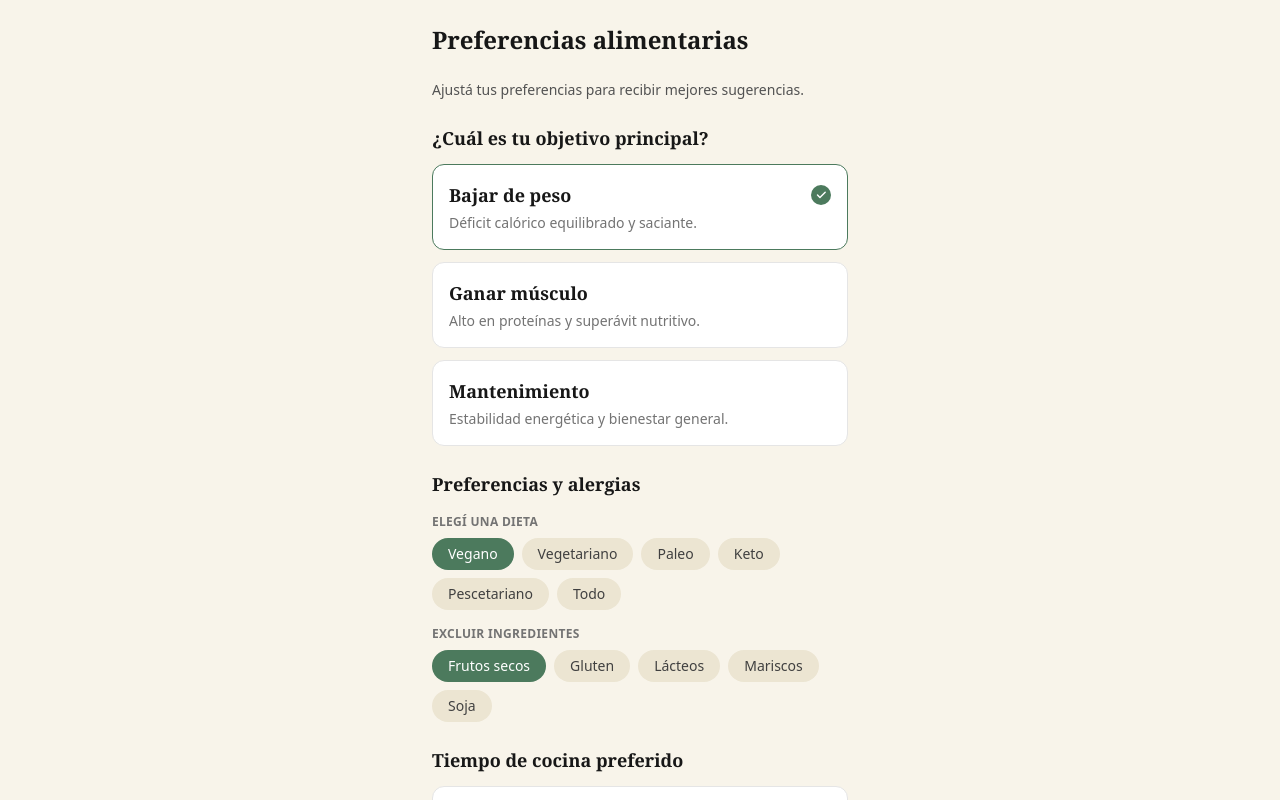
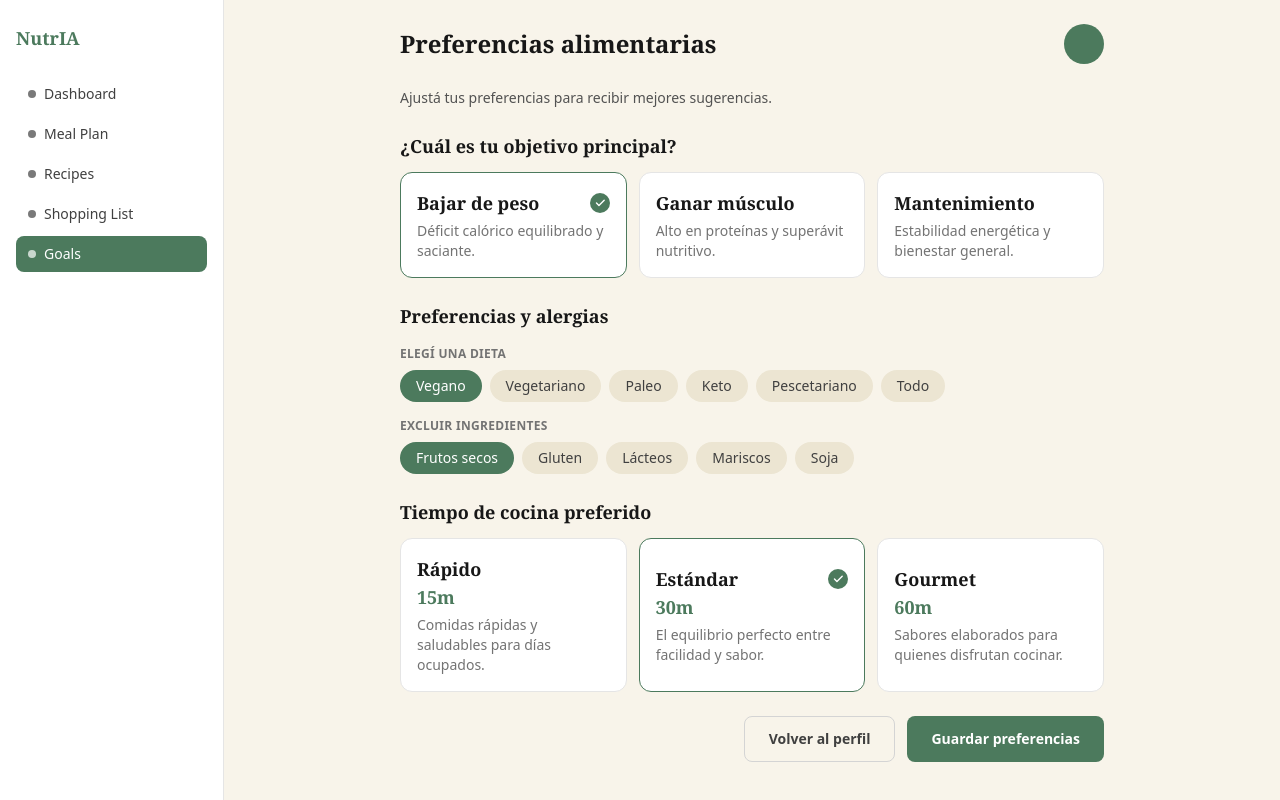
Before and after one commit to nutria-lab/nutria-lab-II, a React (Vite) app in the folder apps/web/: page /goals in a window 1280 px wide. Shown: the top 800 px of the page. Built offline with nearby package versions, Linux system fonts and the light colour scheme.

Commit message:
Implementación pantalla web de preferencias de usuario

```diff
--- a/apps/web/package.json
+++ b/apps/web/package.json
@@ -14,6 +14,7 @@
     "@vitejs/plugin-react": "latest",
     "react": "latest",
     "react-dom": "latest",
+    "react-router-dom": "latest",
     "typescript": "latest",
     "vite": "latest"
   },
--- /dev/null
+++ b/apps/web/src/app/App.tsx
@@ -0,0 +1,19 @@
+import { Navigate, Route, Routes } from 'react-router-dom';
+import { AppLayout } from '../common/components/AppLayout';
+import { PlaceholderPage } from '../common/components/PlaceholderPage';
+import { PreferencesPage } from '../modules/profile/pages/PreferencesPage';
+
+export function App() {
+  return (
+    <AppLayout>
+      <Routes>
+        <Route path="/" element={<Navigate to="/goals" replace />} />
+        <Route path="/dashboard" element={<PlaceholderPage title="Dashboard" />} />
+        <Route path="/meal-plan" element={<PlaceholderPage title="Meal Plan" />} />
+        <Route path="/recipes" element={<PlaceholderPage title="Recipes" />} />
+        <Route path="/shopping-list" element={<PlaceholderPage title="Shopping List" />} />
+        <Route path="/goals" element={<PreferencesPage />} />
+      </Routes>
+    </AppLayout>
+  );
+}
--- /dev/null
+++ b/apps/web/src/common/components/AppLayout.tsx
@@ -0,0 +1,15 @@
+import type { ReactNode } from 'react';
+import { Sidebar } from './Sidebar';
+
+type AppLayoutProps = {
+  children: ReactNode;
+};
+
+export function AppLayout({ children }: AppLayoutProps) {
+  return (
+    <div className="flex min-h-screen bg-brand-cream">
+      <Sidebar />
+      <div className="flex-1">{children}</div>
+    </div>
+  );
+}
--- /dev/null
+++ b/apps/web/src/common/components/PlaceholderPage.tsx
@@ -0,0 +1,12 @@
+type PlaceholderPageProps = {
+  title: string;
+};
+
+export function PlaceholderPage({ title }: PlaceholderPageProps) {
+  return (
+    <main className="mx-auto max-w-3xl px-4 py-6 md:px-8">
+      <h1 className="font-serif text-2xl font-bold text-neutral-900">{title}</h1>
+      <p className="mt-2 text-sm text-neutral-500">Próximamente.</p>
+    </main>
+  );
+}
--- /dev/null
+++ b/apps/web/src/common/components/Sidebar.tsx
@@ -0,0 +1,33 @@
+import { NavLink } from 'react-router-dom';
+
+const NAV_ITEMS = [
+  { label: 'Dashboard', path: '/dashboard' },
+  { label: 'Meal Plan', path: '/meal-plan' },
+  { label: 'Recipes', path: '/recipes' },
+  { label: 'Shopping List', path: '/shopping-list' },
+  { label: 'Goals', path: '/goals' },
+];
+
+export function Sidebar() {
+  return (
+    <aside className="hidden w-56 shrink-0 border-r border-neutral-200 bg-white px-4 py-6 md:block">
+      <p className="mb-6 font-serif text-lg font-bold text-brand-green">NutrIA</p>
+      <nav className="space-y-1">
+        {NAV_ITEMS.map((item) => (
+          <NavLink
+            key={item.path}
+            to={item.path}
+            className={({ isActive }) =>
+              `flex items-center gap-2 rounded-lg px-3 py-2 text-sm font-medium transition-colors ${
+                isActive ? 'bg-brand-green text-white' : 'text-neutral-700 hover:bg-brand-cream-dark'
+              }`
+            }
+          >
+            <span className="h-2 w-2 shrink-0 rounded-full bg-current opacity-70" />
+            {item.label}
+          </NavLink>
+        ))}
+      </nav>
+    </aside>
+  );
+}
--- a/apps/web/src/main.tsx
+++ b/apps/web/src/main.tsx
@@ -1,10 +1,13 @@
 import { StrictMode } from 'react';
 import { createRoot } from 'react-dom/client';
-import { PreferencesPage } from './modules/profile/pages/PreferencesPage';
+import { BrowserRouter } from 'react-router-dom';
+import { App } from './app/App';
 import './index.css';
 
 createRoot(document.getElementById('root')!).render(
   <StrictMode>
-    <PreferencesPage />
+    <BrowserRouter>
+      <App />
+    </BrowserRouter>
   </StrictMode>,
 );
--- a/apps/web/src/modules/profile/components/CookTimeSelector.tsx
+++ b/apps/web/src/modules/profile/components/CookTimeSelector.tsx
@@ -20,7 +20,7 @@ type CookTimeSelectorProps = {
 
 export function CookTimeSelector({ value, disabled, onChange }: CookTimeSelectorProps) {
   return (
-    <div className="space-y-3">
+    <div className="grid grid-cols-1 gap-3 md:grid-cols-3">
       {COOK_TIME_OPTIONS.map((option) => (
         <SelectableCard
           key={option.value}
--- a/apps/web/src/modules/profile/components/GoalSelector.tsx
+++ b/apps/web/src/modules/profile/components/GoalSelector.tsx
@@ -15,7 +15,7 @@ type GoalSelectorProps = {
 
 export function GoalSelector({ value, disabled, onChange }: GoalSelectorProps) {
   return (
-    <div className="space-y-3">
+    <div className="grid grid-cols-1 gap-3 md:grid-cols-3">
       {GOAL_OPTIONS.map((option) => (
         <SelectableCard
           key={option.value}
--- a/apps/web/src/modules/profile/pages/PreferencesPage.tsx
+++ b/apps/web/src/modules/profile/pages/PreferencesPage.tsx
@@ -19,7 +19,7 @@ export function PreferencesPage() {
 
   if (status === 'loading' || !formState) {
     return (
-      <main className="mx-auto max-w-md px-4 py-8 text-center text-sm text-neutral-500">
+      <main className="mx-auto max-w-3xl px-4 py-8 text-center text-sm text-neutral-500 md:px-8">
         Cargando tus preferencias...
       </main>
     );
@@ -29,8 +29,11 @@ export function PreferencesPage() {
   const isSaving = status === 'saving';
 
   return (
-    <main className="mx-auto max-w-md space-y-6 px-4 py-6">
+    <main className="mx-auto max-w-3xl space-y-6 px-4 py-6 md:px-8">
+      <div className="flex items-center justify-between">
         <h1 className="font-serif text-2xl font-bold text-neutral-900">Preferencias alimentarias</h1>
+        <span className="hidden h-10 w-10 shrink-0 rounded-full bg-brand-green md:block" aria-hidden="true" />
+      </div>
 
       {status === 'success' && (
         <Banner variant="success" message="Tus preferencias se guardaron correctamente" />
@@ -81,14 +84,23 @@ export function PreferencesPage() {
         />
       </section>
 
+      <div className="flex flex-col gap-3 md:flex-row md:justify-end">
+        <button
+          type="button"
+          disabled={isSaving}
+          className="hidden rounded-lg border border-neutral-300 px-6 py-3 text-sm font-semibold text-neutral-700 transition-opacity hover:bg-neutral-100 disabled:opacity-50 md:block"
+        >
+          Volver al perfil
+        </button>
         <button
           type="button"
           disabled={!isFormValid || isSaving}
           onClick={() => save(formState)}
-        className="w-full rounded-lg bg-brand-green py-3 text-sm font-semibold text-white transition-opacity disabled:opacity-50"
+          className="w-full rounded-lg bg-brand-green py-3 text-sm font-semibold text-white transition-opacity disabled:opacity-50 md:w-auto md:px-6"
         >
           {isSaving ? 'Guardando...' : 'Guardar preferencias'}
         </button>
+      </div>
     </main>
   );
 }
```
Also changed, not shown: 1 other file (tests, documents, lock files or other folders). Lines whose indentation alone changed are shown as unchanged.
